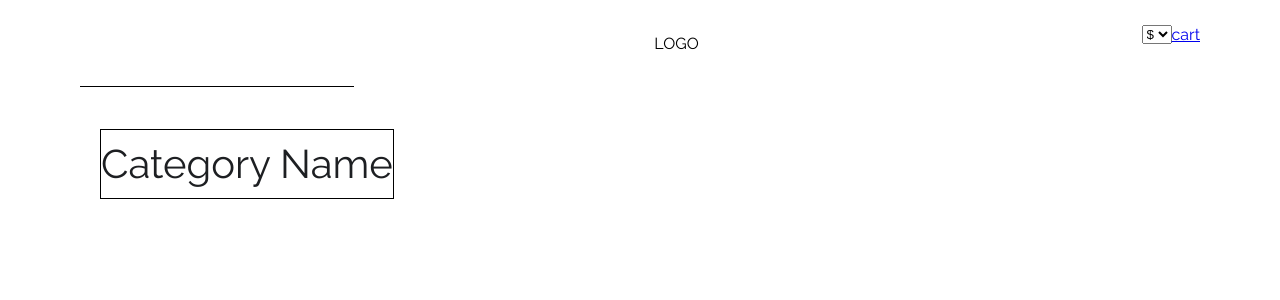
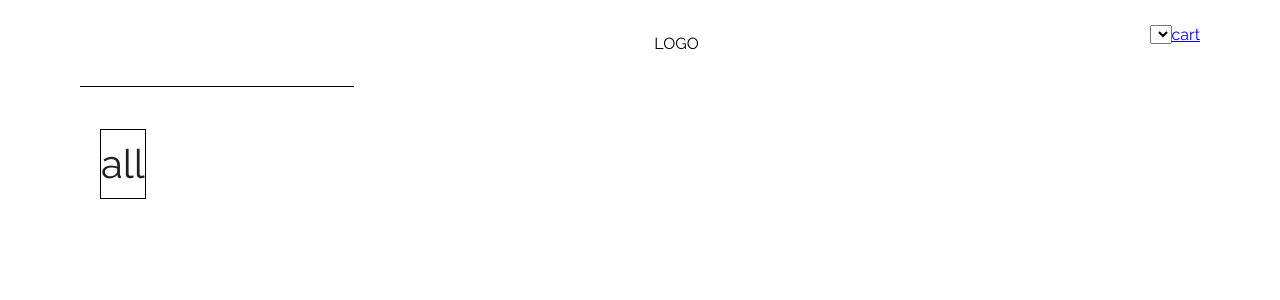
Before and after one commit to dhafer94/Dhafer-Alzubairi-eCommerce, a React (Create React App) app: page / in a window 1280 px wide. Shown: the top 300 px of the page. Built offline with nearby package versions, Linux system fonts and the light colour scheme.

Commit message:
completed functionality of currency component with category rendering

```diff
--- a/src/App.js
+++ b/src/App.js
@@ -1,11 +1,14 @@
-import React, { PureComponent, createContext } from 'react';
+import React, { PureComponent } from 'react';
 import './App.css';
 import Navigation from './components/Navigation/Navigation.Component';
 import Category from './pages/Category/Category.Component';
-import { Link, Outlet } from 'react-router-dom';
+import { Outlet } from 'react-router-dom';
 import { gql } from '@apollo/client';
-import { CategoryContext, CategoryProductsContext } from './contexts';
-import { valueToObjectRepresentation } from '@apollo/client/utilities';
+import {
+	CategoryContext,
+	CategoryProductsContext,
+	CurrencyContext,
+} from './contexts';
 
 class App extends PureComponent {
 	constructor(props) {
@@ -15,9 +18,11 @@ class App extends PureComponent {
 			categoriesNames: [],
 			activeRoute: 'all',
 			products: [],
-			currency: [{ label: 'USD', symbol: '$' }],
+			currency: [],
+			dataFetched: false,
 		};
 	}
+
 	//one request to get all the needed data from the server
 	componentDidMount() {
 		const controller = new AbortController();
@@ -52,16 +57,25 @@ class App extends PureComponent {
 					}
 				`,
 			})
-			.then((res) =>
+			.then((res) => {
+				if (!this.state.dataFetched) {
 					this.setState({
 						allData: res.data.categories.map((item) => item),
 						categoriesNames: res.data.categories.map((item) => item.name),
 						products: res.data.categories[0].products,
-					currency: res.data.categories[0].products[0].prices.map((item) => {
-						return { label: item.currency.label, symbol: item.currency.symbol };
-					}),
-				}),
-			);
+						currency: res.data.categories[0].products[0].prices.map(
+							(item, i) => {
+								return {
+									label: item.currency.label,
+									symbol: item.currency.symbol,
+									selected: i === 0 ? true : false,
+								};
+							},
+						),
+						dataFetched: true,
+					});
+				}
+			});
 
 		// to fully render the content when going back to root route
 		window.addEventListener('popstate', () => {
@@ -84,11 +98,26 @@ class App extends PureComponent {
 		});
 	};
 
+	handleChange = (value) => {
+		this.setState((state) => ({
+			currency: state.currency.map((c) => {
+				return {
+					...c,
+					selected: c.label === value,
+				};
+			}),
+		}));
+	};
+
 	render() {
 		const route = this.state.activeRoute;
 		const products = this.state.products;
 		const currency = this.state.currency;
-		// console.log(this.state.currency);
+		const dataFetched = this.state.dataFetched;
+		const selectedCurrency = this.state.currency.find(
+			(item) => item.selected === true,
+		);
+		// console.log(selectedCurrency);
 
 		return (
 			<div className='App'>
@@ -96,14 +125,22 @@ class App extends PureComponent {
 					handleCategoryClick={this.handleCategoryClick}
 					categoriesNames={this.state.categoriesNames}
 					currency={currency}
+					handleChange={this.handleChange}
+					dataFetched={dataFetched}
 				/>
 				{window.location.pathname === '/' ? (
-					<Category products={products} />
+					<CurrencyContext.Provider value={selectedCurrency}>
+						<CategoryProductsContext.Provider value={products}>
+							<Category />
+						</CategoryProductsContext.Provider>
+					</CurrencyContext.Provider>
 				) : (
 					<CategoryContext.Provider value={route}>
+						<CurrencyContext.Provider value={selectedCurrency}>
 							<CategoryProductsContext.Provider value={products}>
 								<Outlet />
 							</CategoryProductsContext.Provider>
+						</CurrencyContext.Provider>
 					</CategoryContext.Provider>
 				)}
 			</div>
--- a/src/components/Currency/Currency.Component.jsx
+++ b/src/components/Currency/Currency.Component.jsx
@@ -6,28 +6,25 @@ class Currency extends PureComponent {
 	}
 
 	render() {
-		const currency = this.props.currency;
+		const handleChange = this.props.handleChange;
 		return (
 			<select
+				onInput={(e) => handleChange(e.target.value)}
 				className='navbar-currency'
-				onChange={this.onSelectHandler}
-				name='currency'
-				id=''>
-				{' '}
-				{currency.map((item, i) => {
-					if (i === 0) {
+				name='currency'>
+				{this.props.currency.map((item, i) => {
+					if (item.selected) {
 						return (
-							<option key={i} value={`${item.label}`}>
-								{item.symbol}
-							</option>
-						);
-					} else {
-						return (
-							<option key={i} value={`${item.label}`}>
-								{item.symbol} {item.label}
+							<option {...item.selected} key={i} value={item.label}>
+								{`${item.symbol}`}
 							</option>
 						);
 					}
+					return (
+						<option {...item.selected} key={i} value={item.label}>
+							{`${item.symbol} | ${item.label}`}
+						</option>
+					);
 				})}
 			</select>
 		);
--- a/src/components/Directory/Directory.Component.jsx
+++ b/src/components/Directory/Directory.Component.jsx
@@ -1,29 +1,24 @@
 import React, { PureComponent } from 'react';
 import './Directory.styles.scss';
 import ProductCard from '../ProductCard/ProductCard.Component';
-import { useNavigate } from 'react-router';
 
 class Directory extends PureComponent {
 	constructor(props) {
 		super(props);
-		this.state = {
-			products: [],
-		};
-	}
-	componentDidMount() {
-		this.setState({
-			products: this.props.products,
-		});
 	}
 
 	render() {
-		// console.log(this.props.products[0]);
+		const currency = this.props.currency;
+		const category = this.props.category;
+
 		return (
 			<>
-				<h2 className='category-name'>Category Name</h2>
+				<h2 className='category-name'>{category}</h2>
 				<div className='directory-container'>
 					{this.props.products.map((product, i) => {
-						return <ProductCard key={i} product={product} />;
+						return (
+							<ProductCard currency={currency} key={i} product={product} />
+						);
 					})}
 				</div>
 			</>
--- a/src/components/Navigation/Navigation.Component.jsx
+++ b/src/components/Navigation/Navigation.Component.jsx
@@ -8,12 +8,9 @@ class Navigation extends PureComponent {
 	constructor(props) {
 		super(props);
 	}
-	onSelectHandler = (e) => {
-		console.log(e);
-	};
+
 	render() {
 		const currency = this.props.currency;
-
 		return (
 			<nav className='navbar'>
 				<ul className='navbar-categories-links'>
@@ -30,7 +27,11 @@ class Navigation extends PureComponent {
 				</ul>
 				<div className='navbar-logo'>LOGO</div>
 				<div className='navbar-actions'>
-					<Currency currency={currency} />
+					<Currency
+						dataFetched={this.props.dataFetched}
+						currency={currency}
+						handleChange={this.props.handleChange}
+					/>
 					<Link
 						onClick={this.props.handleCategoryClick}
 						to='/cart'
--- a/src/components/ProductCard/ProductCard.Component.jsx
+++ b/src/components/ProductCard/ProductCard.Component.jsx
@@ -8,14 +8,19 @@ class ProductCard extends PureComponent {
 
 	render() {
 		const name = this.props.product.name;
-		const price = this.props.product.prices;
 		const img = this.props.product.gallery[0];
-
+		const currency = this.props.currency;
+		const price = this.props.product.prices.find(
+			(i) => currency.label === i.currency.label,
+		);
 		return (
 			<div className='product'>
 				<img src={img} alt={name} width='350px' height='330px' />
 				<p>{name}</p>
-				<p>{price[0].amount}</p>
+				<p>
+					{price.currency.symbol}
+					{price.amount}
+				</p>
 			</div>
 		);
 	}
--- a/src/contexts.js
+++ b/src/contexts.js
@@ -3,3 +3,5 @@ import React from 'react';
 export const CategoryContext = React.createContext('all');
 
 export const CategoryProductsContext = React.createContext([]);
+
+export const CurrencyContext = React.createContext([]);
--- a/src/index.js
+++ b/src/index.js
@@ -7,7 +7,6 @@ import { BrowserRouter as Router, Routes, Route } from 'react-router-dom';
 import Product from './pages/Product/Product.Component';
 import Cart from './pages/Cart/Cart.Component';
 import Category from './pages/Category/Category.Component';
-import Navigation from './components/Navigation/Navigation.Component';
 
 import { ApolloClient, InMemoryCache, ApolloProvider } from '@apollo/client';
 
--- a/src/pages/Category/Category.Component.jsx
+++ b/src/pages/Category/Category.Component.jsx
@@ -1,8 +1,11 @@
 import React, { PureComponent } from 'react';
 import './Category.styles.scss';
 import Directory from '../../components/Directory/Directory.Component';
-import { gql } from '@apollo/client';
-import { CategoryContext, CategoryProductsContext } from '../../contexts';
+import {
+	CategoryContext,
+	CategoryProductsContext,
+	CurrencyContext,
+} from '../../contexts';
 
 class Category extends PureComponent {
 	constructor(props) {
@@ -14,15 +17,20 @@ class Category extends PureComponent {
 			<div className='category-page'>
 				<CategoryContext.Consumer>
 					{(route) => (
+						<CurrencyContext.Consumer>
+							{(currency) => (
 								<CategoryProductsContext.Consumer>
 									{(products) => (
 										<Directory
+											currency={currency}
 											products={products}
 											category={route}
 											client={this.props.client}
 										/>
 									)}
 								</CategoryProductsContext.Consumer>
+							)}
+						</CurrencyContext.Consumer>
 					)}
 				</CategoryContext.Consumer>
 			</div>
```
Lines whose indentation alone changed are shown as unchanged.
